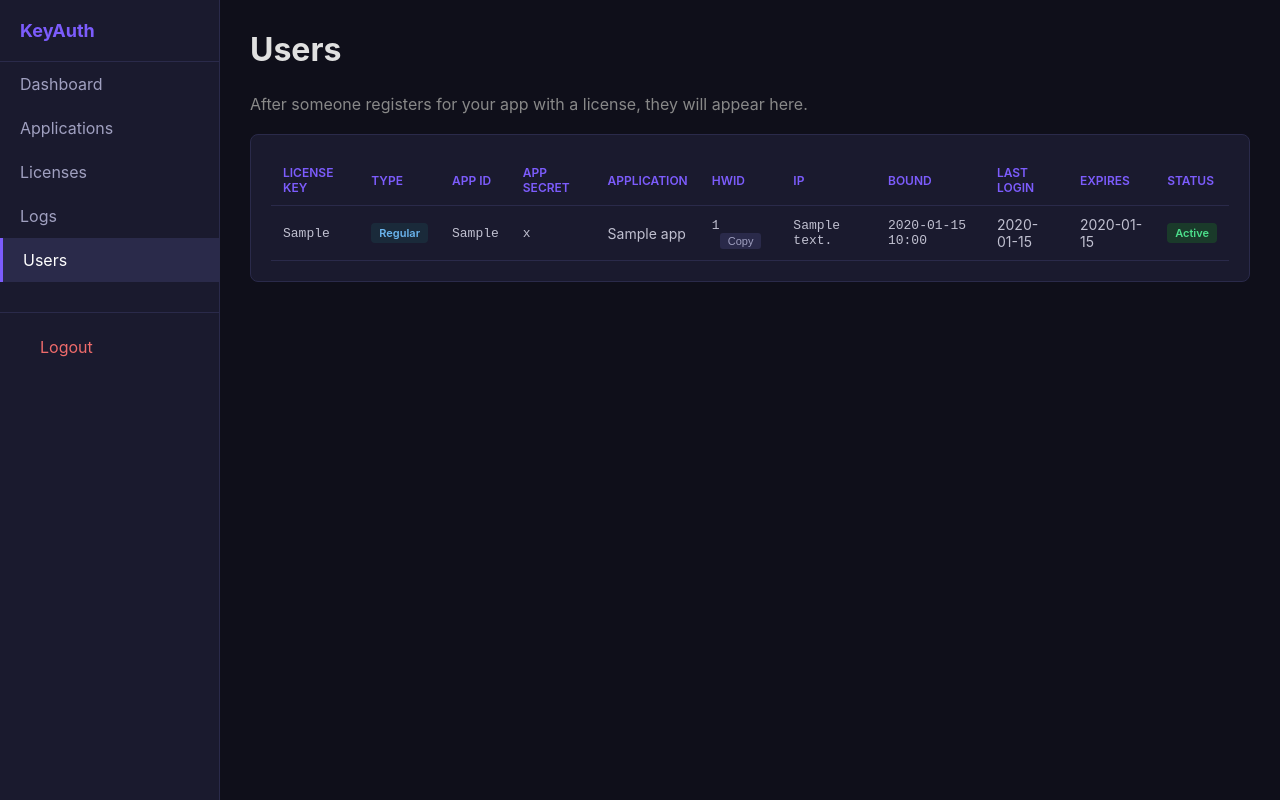
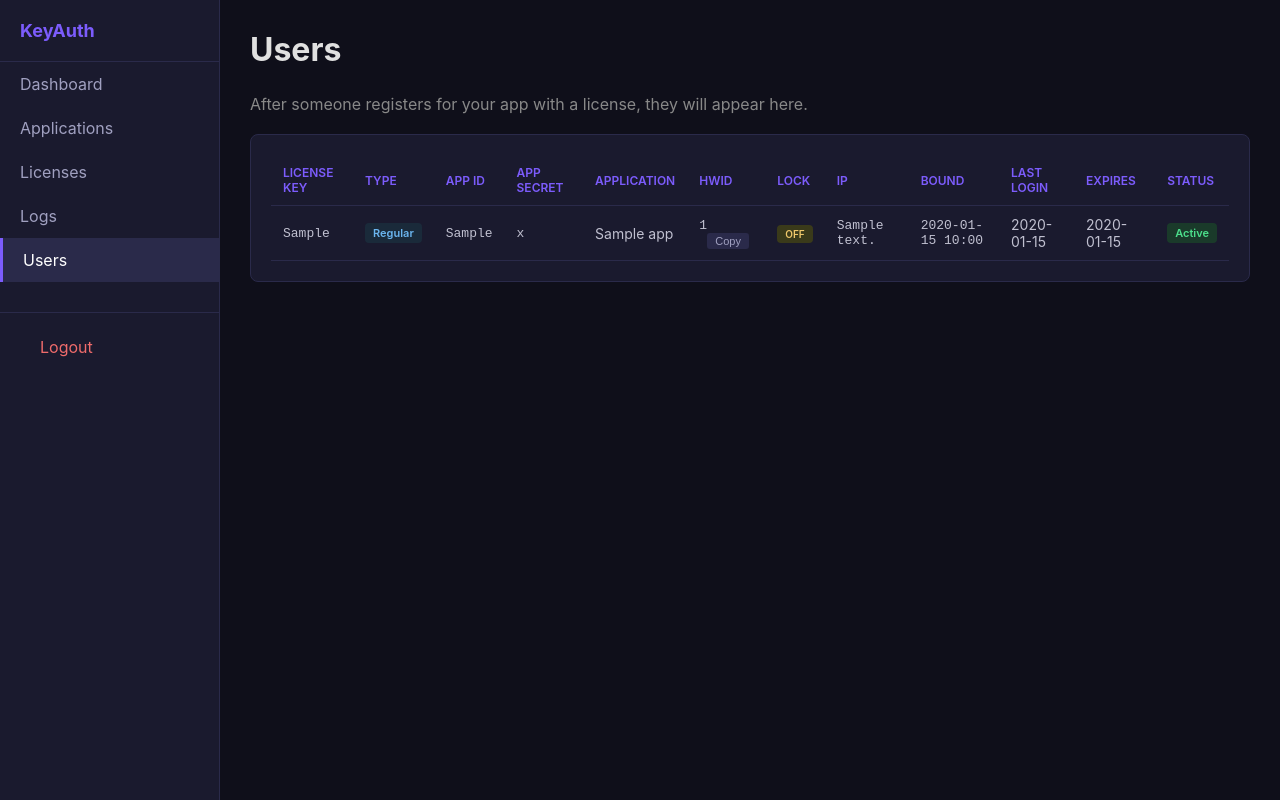
Before and after one commit to seconda87267-hue/keyauth-clone, a Python web app: template server/admin/templates/users.html in a window 1280 px wide. Run offline with Jinja, Linux system fonts and the light colour scheme; the template is opened without the code that fills it: most values are stand-ins (such as "Sample title", 1, 10 or a date in 2020).

Commit message:
Add HWID Lock column to Users page

```diff
--- a/server/admin/templates/users.html
+++ b/server/admin/templates/users.html
@@ -15,6 +15,7 @@
                 <th>App Secret</th>
                 <th>Application</th>
                 <th>HWID</th>
+                <th>Lock</th>
                 <th>IP</th>
                 <th>Bound</th>
                 <th>Last Login</th>
@@ -42,6 +43,13 @@
                     <button class="copy-btn" onclick="copyText('{{ lic.hwid }}')">Copy</button>
                     {% else %}-{% endif %}
                 </td>
+                <td>
+                    {% if lic.hwid_lock %}
+                    <span class="badge badge-green" style="font-size:10px;">ON</span>
+                    {% else %}
+                    <span class="badge badge-yellow" style="font-size:10px;">OFF</span>
+                    {% endif %}
+                </td>
                 <td class="mono">{{ lic.ip_address or '-' }}</td>
                 <td class="mono">{{ lic.hwid_bind_date.strftime('%Y-%m-%d %H:%M') if lic.hwid_bind_date else '-' }}</td>
                 <td>{{ lic.last_login.strftime('%Y-%m-%d %H:%M') if lic.last_login else '-' }}</td>
@@ -54,7 +62,7 @@
                 </td>
             </tr>
             {% else %}
-            <tr><td colspan="11" style="text-align:center;color:#666;padding:30px;">No users yet. Log in with a license to see them here.</td></tr>
+            <tr><td colspan="12" style="text-align:center;color:#666;padding:30px;">No users yet. Log in with a license to see them here.</td></tr>
             {% endfor %}
         </tbody>
     </table>
```
